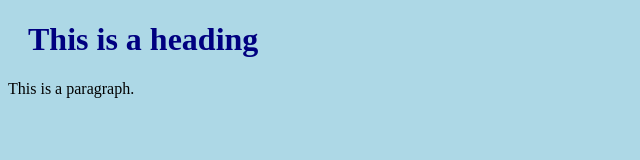
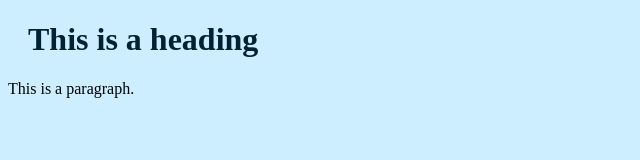
Before and after one commit to juliachickonski/juliachickonski.github.io, a plain HTML site: page index.html in a window 1280 px wide. Shown: the whole page, without its empty margins (0-640 px from the left). Drawn offline with Linux system fonts and the light colour scheme.

Commit message:
Update mystyle.css

```diff
--- a/mystyle.css
+++ b/mystyle.css
@@ -1,8 +1,8 @@
 body {
-  background-color: lightblue;
+  background-color: #cceeff;
 }
 
 h1 {
-  color: navy;
+  color: #002233;
   margin-left: 20px;
 }
```
